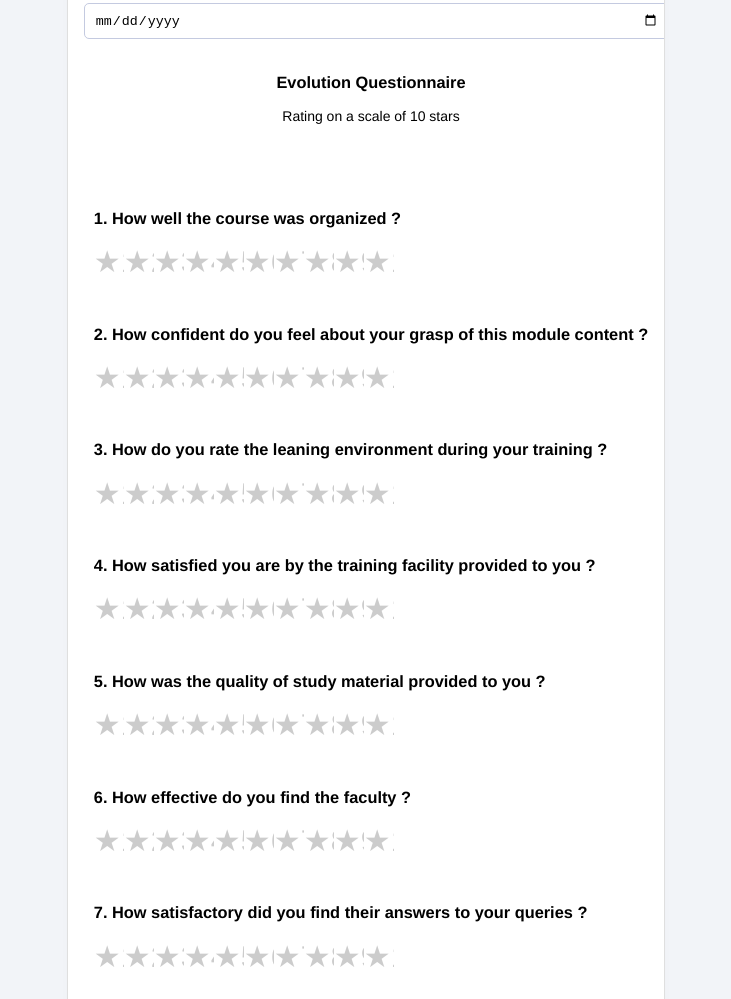
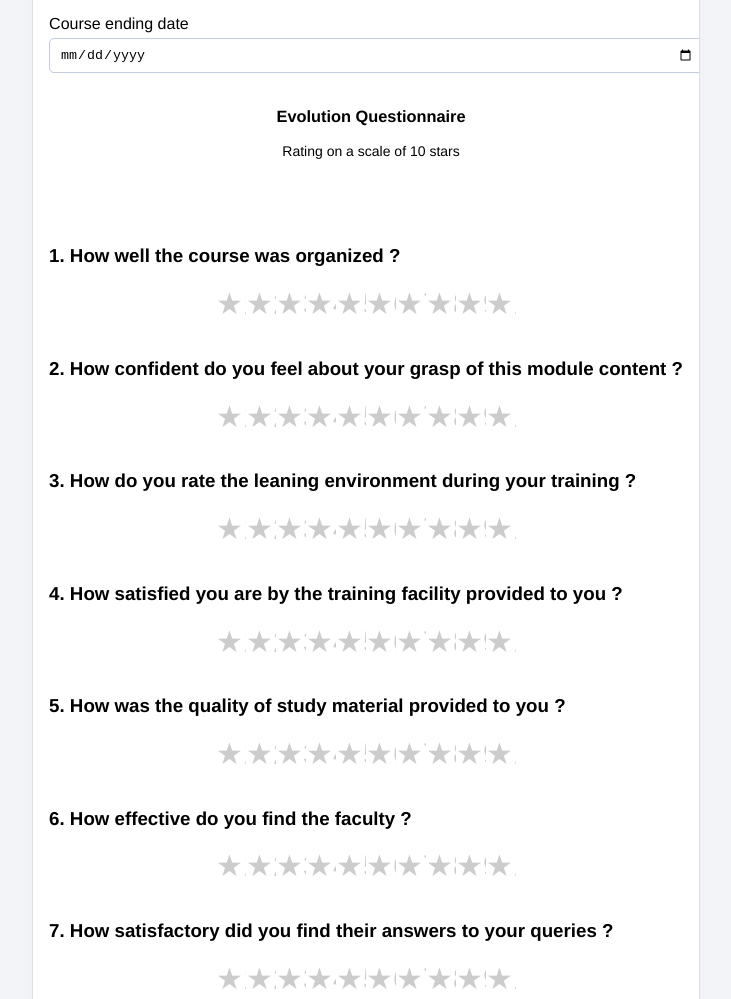
Before and after one commit to centraltoolroombbsr/feedback, a plain HTML site: page index.html in a window 1280 px wide. Shown: the part 956-1955 px from the top of the page, without its empty margins (274-1005 px from the left). Drawn offline with Linux system fonts and the light colour scheme.

Commit message:
Update index.html

```diff
--- a/index.html
+++ b/index.html
@@ -9,14 +9,14 @@
 
 html, body {
   align-items: center;
+  display: inline-block;
   background: #f2f4f8;
   border: 0;
   display: flex;
   font-family: Helvetica, Arial, sans-serif;
   font-size: 16px;
   justify-content: center;
-  margin: 0;
-  padding: 0;
+
 }
 
 
@@ -29,12 +29,7 @@ html, body {
     margin: auto;
     font-size: 14px;
 }
-.cttc{
-    padding-left: 10px;
-    display: table;
-    font-size: 14px;
 
-}
 .cttc .container{
     align-items: center;
 
@@ -118,14 +113,13 @@ input[type="submit"]:active {
 }
 
 .rate {
-    float: left;
-    height: 46px;
-    padding: 0;
-    align-self: center;
+    display: flex;
+flex-direction: row-reverse;
+justify-content: center;
+
 }
 .rate:not(:checked) > input {
-    position:absolute;
-    top:-999px;
+    display:none;
 }
 .rate:not(:checked) > label {
 
@@ -159,12 +153,12 @@ input[type="submit"]:active {
 </style>
 <body>
 
-        <form action="https://script.google.com/macros/s/AKfycbybptMHl-hF38XducNENVaRuH3nYJi76HF7WdfD6vRttqfyXte_TFewggdHgH9DY7RPmg/exec" class="row" method="POST">
-        	<div>
+        <form action="https://script.google.com/macros/s/AKfycbz6b7szeTMrjaFj4lIbW_sRZxc40ieu9xv1oVGv0RbNwjIxOoOfTNhD_tiJcZynsbbskg/exec" class="row" method="POST">
+            <div>
             <center>
         <div class="cttc">
         <h2>MSME TOOL ROOM</h2>
-       <h3>Central Tool & Training Centre</h3>
+       <h3>Central Tool Room & Training Centre</h3>
        <h3>Bhubaneswar-751024, Odisha</h3>
        <h2>LEARING SERVICE FEEDBACK REPORT</h2>
         </center>
```
